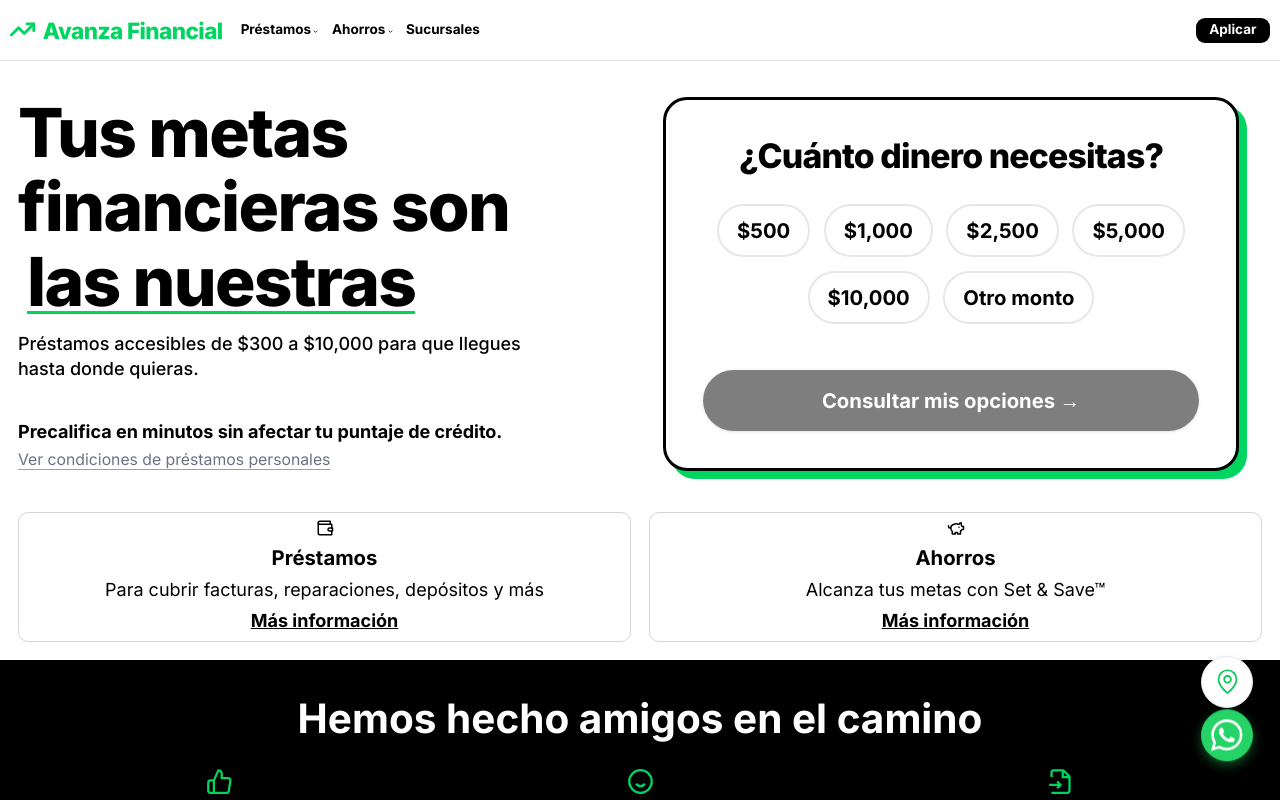
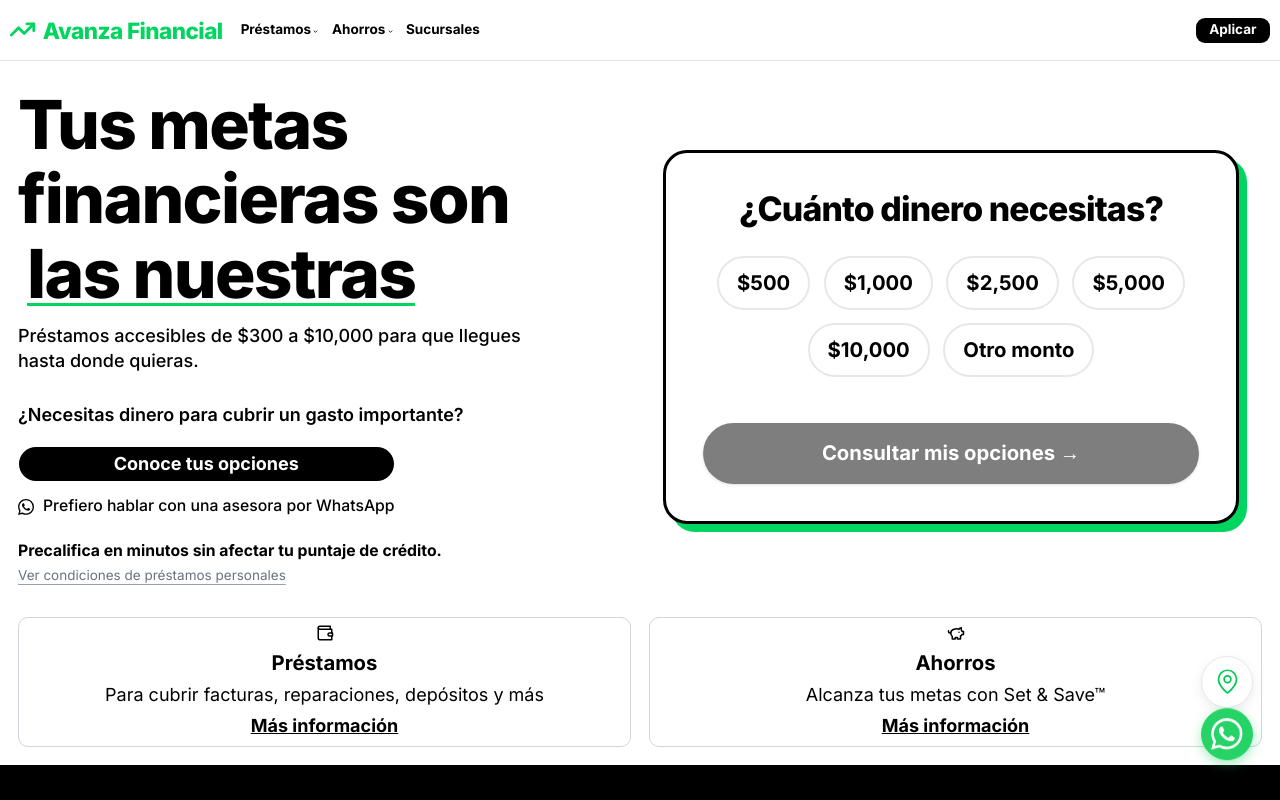
Before and after one commit to tramitesvisasuoficial-glitch/gana-f-cil, a Next.js app: page / in a window 1280 px wide. Shown: the top 800 px of the page. Built offline with nearby package versions, Linux system fonts and the light colour scheme.

Commit message:
feat: agregar CTAs hero - boton principal y WhatsApp secundario

```diff
--- a/src/app/page.tsx
+++ b/src/app/page.tsx
@@ -28,11 +28,30 @@
               </p>
 
               <div className="flex flex-col items-center md:items-start gap-4">
-                <div className="flex flex-col gap-1 text-center md:text-left mt-2">
-                  <p className="font-bold text-black text-base">
+                <p className="text-base text-black font-semibold text-center md:text-left">
+                  ¿Necesitas dinero para cubrir un gasto importante?
+                </p>
+
+                <div className="flex flex-col gap-3 w-full md:w-auto">
+                  <Button asChild className="bg-black text-white hover:bg-black/90 font-bold px-6 py-6 md:py-3 rounded-[30px] text-base w-full md:w-auto text-center">
+                    <Link href="/apply">Conoce tus opciones</Link>
+                  </Button>
+                  <Link
+                    href="https://wa.me/1234567890"
+                    target="_blank"
+                    rel="noopener noreferrer"
+                    className="flex items-center justify-center md:justify-start gap-2 text-sm font-medium text-black hover:text-gray-600 transition-colors"
+                  >
+                    <svg width="16" height="16" viewBox="0 0 24 24" fill="currentColor"><path d="M17.472 14.382c-.297-.149-1.758-.867-2.03-.967-.273-.099-.471-.148-.67.15-.197.297-.767.966-.94 1.164-.173.199-.347.223-.644.075-.297-.15-1.255-.463-2.39-1.475-.883-.788-1.48-1.761-1.653-2.059-.173-.297-.018-.458.13-.606.134-.133.298-.347.446-.52.149-.174.198-.298.298-.497.099-.198.05-.371-.025-.52-.075-.149-.669-1.612-.916-2.207-.242-.579-.487-.5-.669-.51a12.8 12.8 0 0 0-.57-.01c-.198 0-.52.074-.792.372-.272.297-1.04 1.016-1.04 2.479 0 1.462 1.065 2.875 1.213 3.074.149.198 2.096 3.2 5.077 4.487.709.306 1.262.489 1.694.625.712.227 1.36.195 1.871.118.571-.085 1.758-.719 2.006-1.413.248-.694.248-1.289.173-1.413-.074-.124-.272-.198-.57-.347m-5.421 7.403h-.004a9.87 9.87 0 0 1-5.031-1.378l-.361-.214-3.741.982.998-3.648-.235-.374a9.86 9.86 0 0 1-1.51-5.26c.001-5.45 4.436-9.884 9.888-9.884 2.64 0 5.122 1.03 6.988 2.898a9.825 9.825 0 0 1 2.893 6.994c-.003 5.45-4.437 9.884-9.885 9.884m8.413-18.297A11.815 11.815 0 0 0 12.05 0C5.495 0 .16 5.335.157 11.892c0 2.096.547 4.142 1.588 5.945L.057 24l6.305-1.654a11.882 11.882 0 0 0 5.683 1.448h.005c6.554 0 11.89-5.335 11.893-11.893a11.821 11.821 0 0 0-3.48-8.413z"/></svg>
+                    Prefiero hablar con una asesora por WhatsApp
+                  </Link>
+                </div>
+
+                <div className="flex flex-col gap-1 text-center md:text-left mt-1">
+                  <p className="font-bold text-black text-sm">
                     Precalifica en minutos sin afectar tu puntaje de crédito.
                   </p>
-                  <Link href="/terms" className="text-sm text-gray-500 underline decoration-gray-400 underline-offset-4">
+                  <Link href="/terms" className="text-xs text-gray-500 underline decoration-gray-400 underline-offset-4">
                     Ver condiciones de préstamos personales
                   </Link>
                 </div>
```
